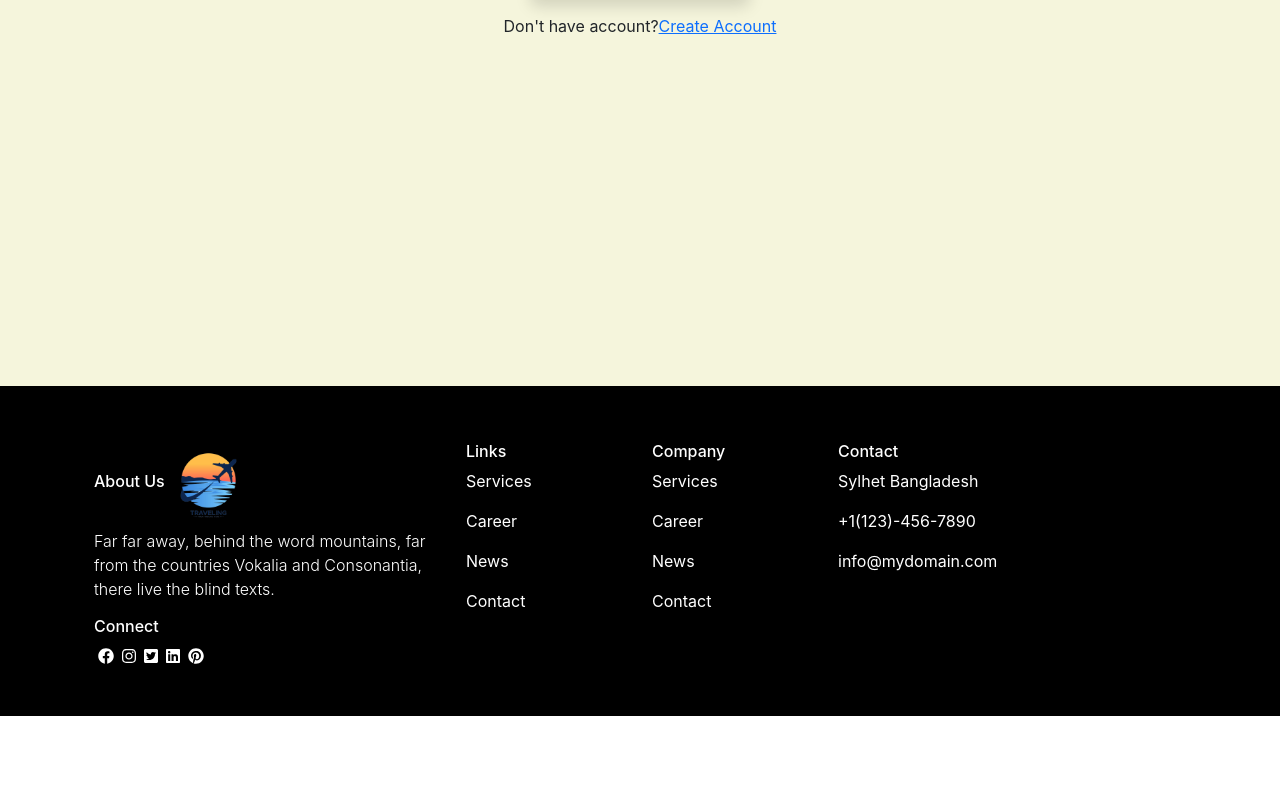
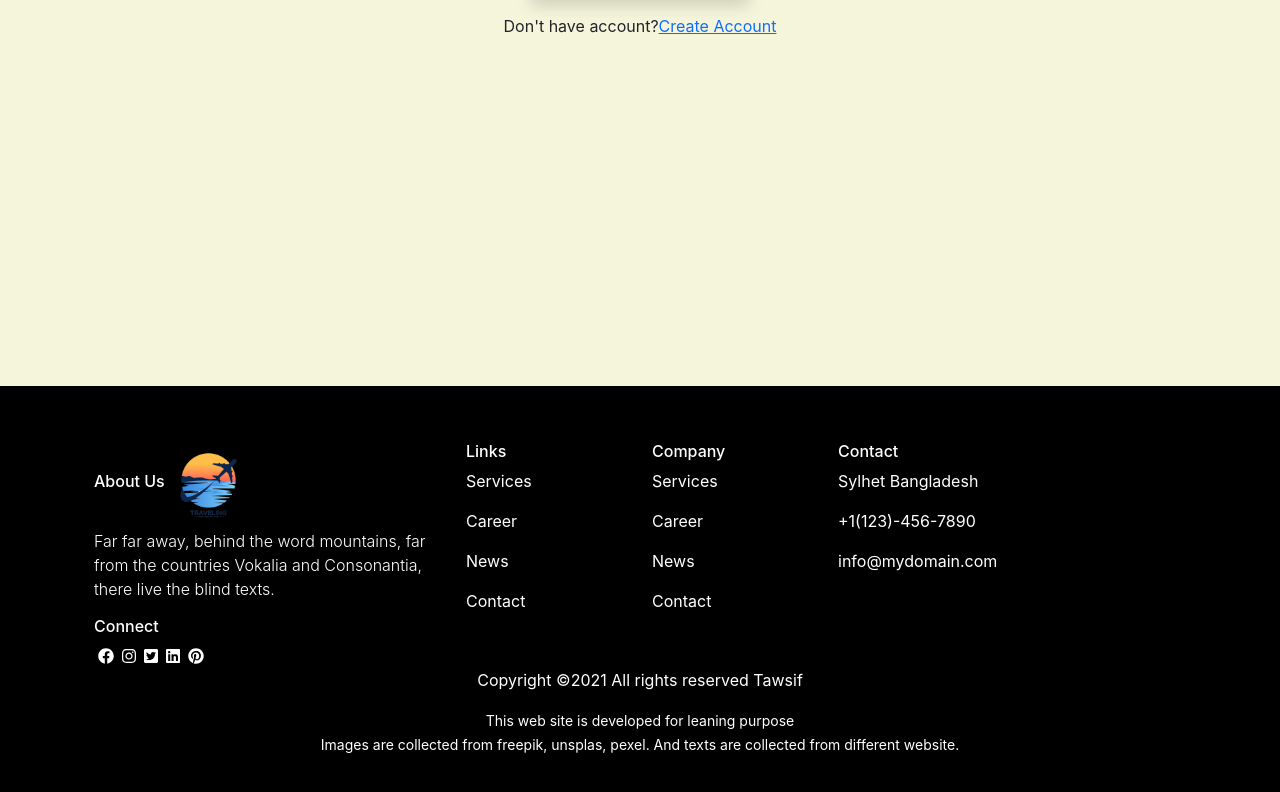
Before and after one commit to tawsifhye/travel-agency-client, a React (Create React App) app: page /login in a window 1280 px wide. Shown: the part 511-1303 px from the top of the page. Before the commit the page ends 1227 px from the top, so only its background shows below. Built offline with nearby package versions, Linux system fonts and the light colour scheme; no server answers.

Commit message:
footer text edited

```diff
--- a/src/components/Booking/Booking.css
+++ b/src/components/Booking/Booking.css
@@ -1,6 +1,5 @@
 .booking-container {
     background-color: #fff0b6;
-
 }
 
 .custom-font-booking {}
--- a/src/components/Footer/Footer.js
+++ b/src/components/Footer/Footer.js
@@ -47,8 +47,11 @@ const Footer = () => {
 
                     </div>
                 </div>
-                {/* <p className='text-white text-center'>Copyright ©2021 All rights reserved Tawsif
-                </p> */}
+                <div className="text-white text-white text-center">
+                    <p className=''>Copyright ©2021 All rights reserved Tawsif</p>
+                    <small>This web site is developed for leaning purpose</small> <br />
+                    <small>Images are collected from freepik, unsplas, pexel. And texts are collected from different website.</small>
+                </div>
             </div>
         </div>
     );
```
